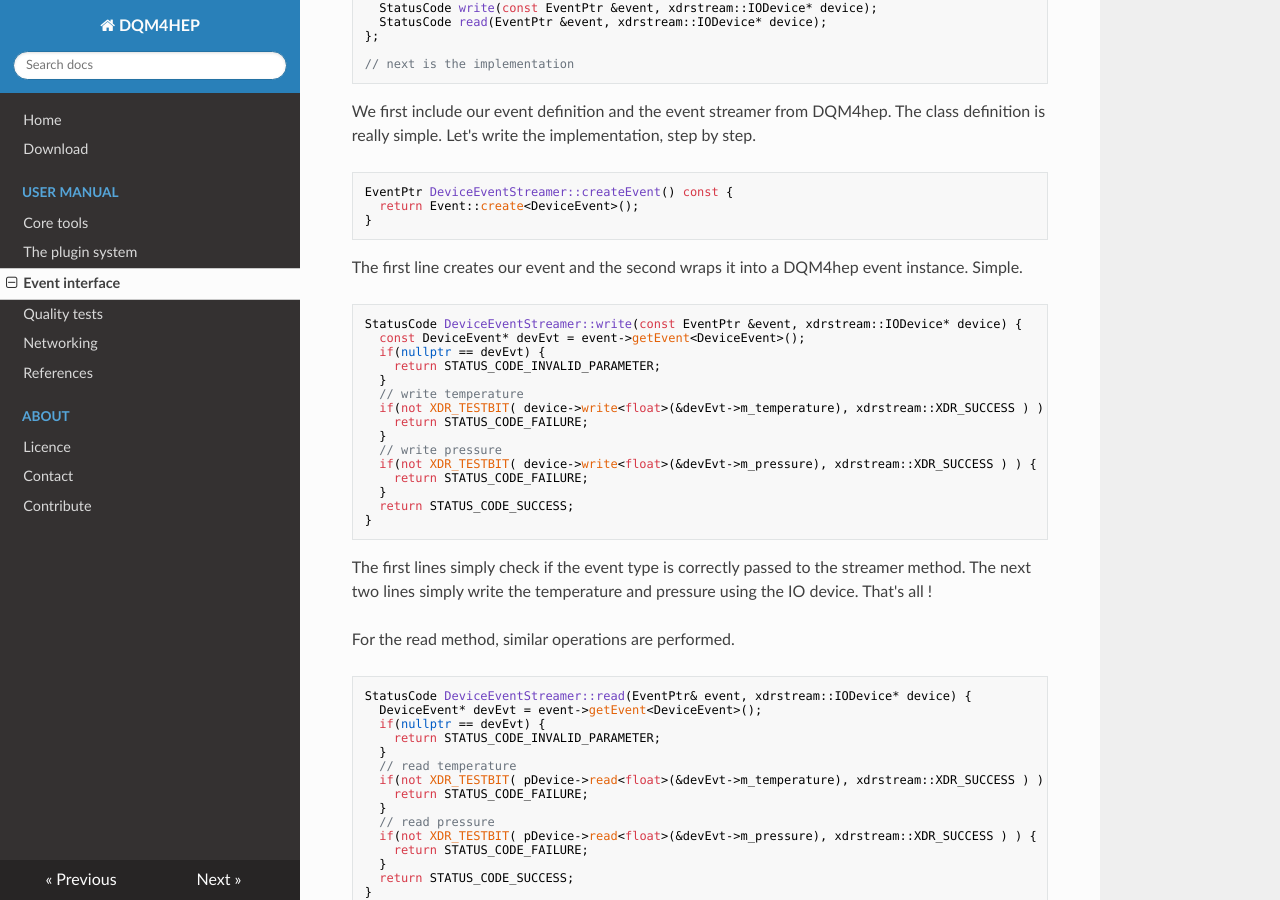
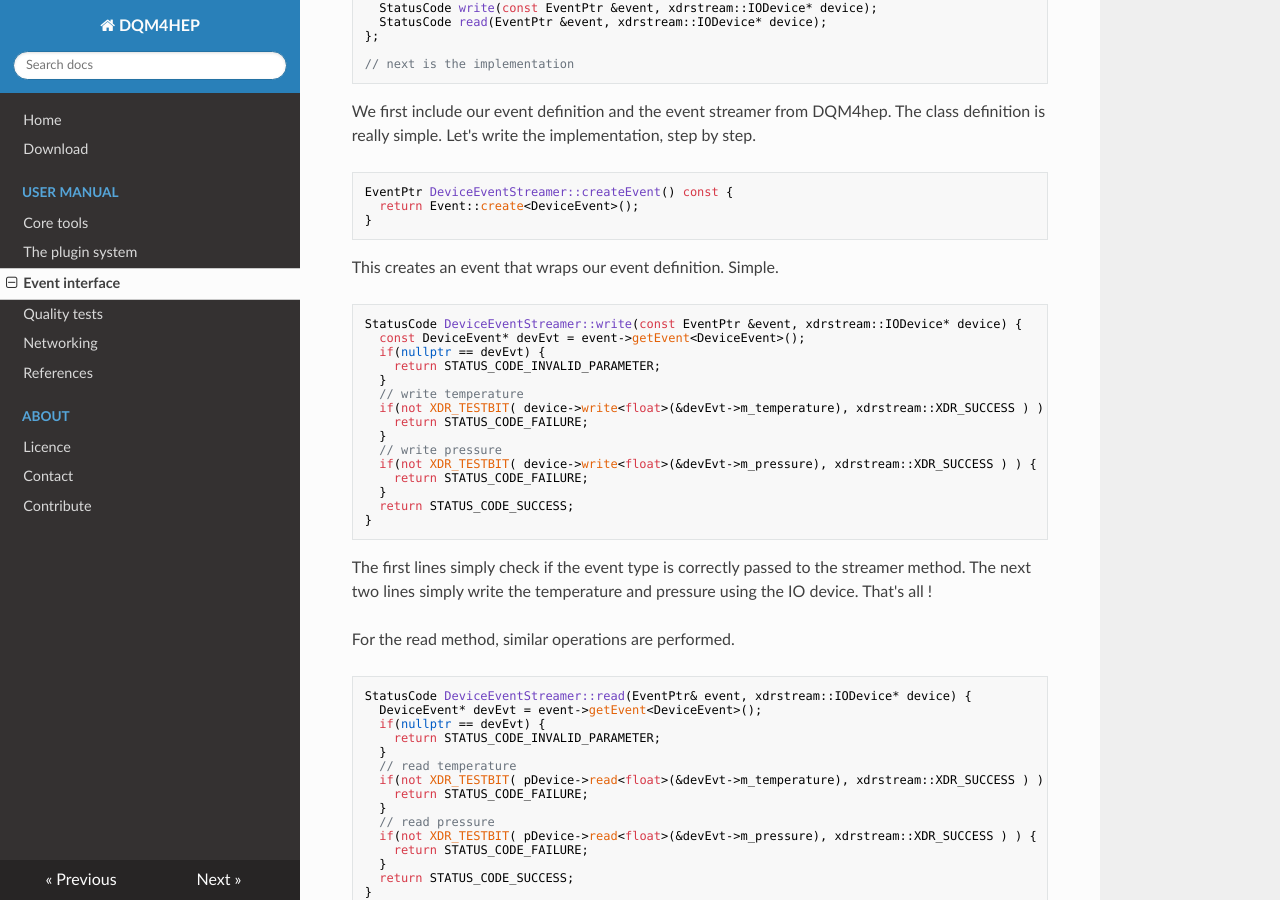
Before and after one commit to tcoates3/dqm4hep-doc, an MkDocs documentation site: the page built from docs/user-manual/event-interface.md, in a window 1280 px wide and 900 px high, scrolled down 2520 px. Built offline with MkDocs 1.6.1, drawn with Linux system fonts in a browser that asks for light colours; nearby versions of some CDN libraries; old or Windows-style settings are respelled for this version of MkDocs.

````diff
--- a/docs/user-manual/event-interface.md
+++ b/docs/user-manual/event-interface.md
@@ -114,8 +114,7 @@
   return Event::create<DeviceEvent>();
 }
 ```
-
-The first line creates our event and the second wraps it into a DQM4hep event instance. Simple.
+This creates an event that wraps our event definition. Simple.
 
 ```cpp
 StatusCode DeviceEventStreamer::write(const EventPtr &event, xdrstream::IODevice* device) {
````
